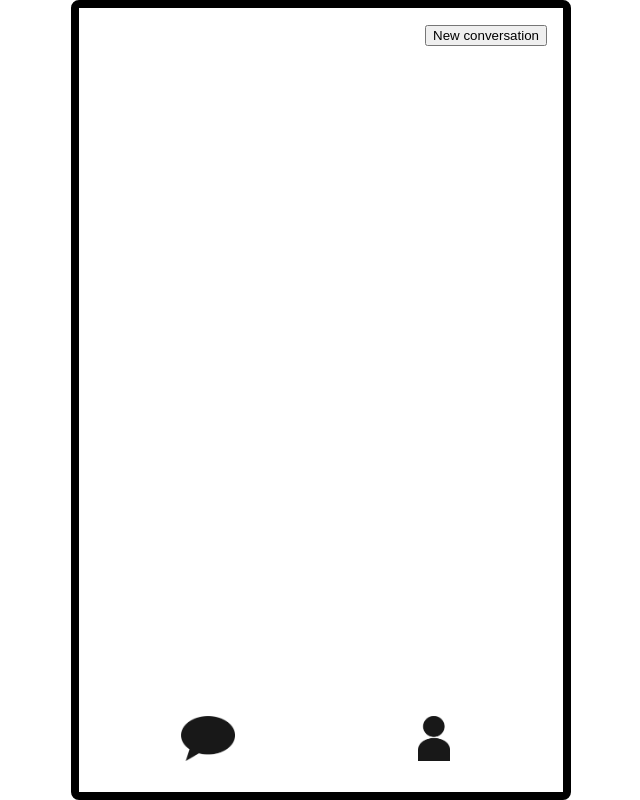
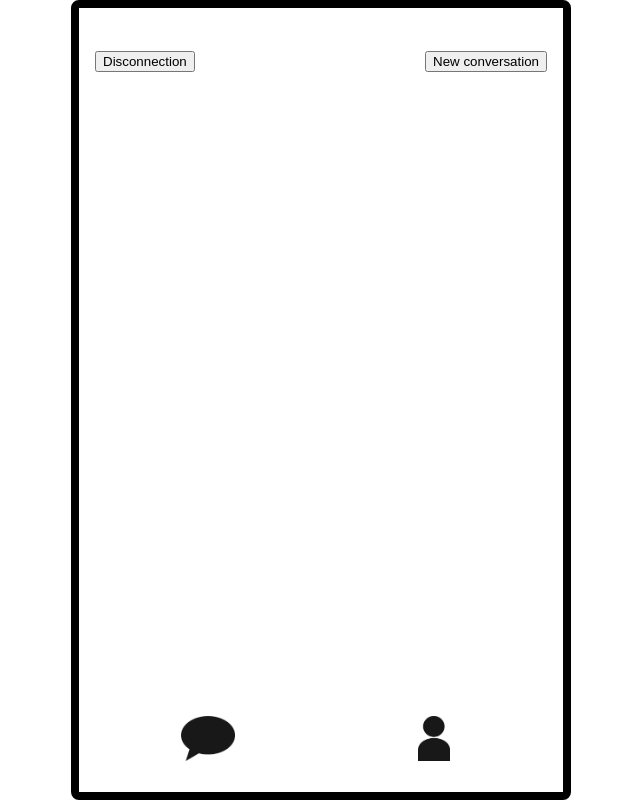
Before and after one commit to lbaud21/Message-app, a React (Create React App) app: page / in a window 1280 px wide. Both pictures are taken after typing "Sample" into the empty fields and a click on the button "Login". Shown: the whole page, without its empty margins (319-959 px from the left). Built offline with nearby package versions, Linux system fonts and the light colour scheme.

Commit message:
Added a disconnection button which clears local storage and reloading the page

```diff
--- a/src/components/NewButton.js
+++ b/src/components/NewButton.js
@@ -3,12 +3,15 @@ import useModal from "../hooks/useModal";
 import Modal from "./Modal";
 import NewContactsModalContent from "./NewContactsModalContent";
 import NewConversationModalContent from "./NewConversationModalContent";
+import { clearStorageAndReload } from "../functions/clearStorageAndReload";
 
 export default function NewButton({ selected, username }) {
   const [open, openModal, closeModal] = useModal();
 
   return (
     <>
+      <button onClick={clearStorageAndReload}>Disconnection</button>
+
       <button onClick={openModal}>
         New {selected === "conversations" ? "conversation" : "contact"}
       </button>
--- /dev/null
+++ b/src/functions/clearStorageAndReload.js
@@ -0,0 +1,4 @@
+export function clearStorageAndReload() {
+  localStorage.clear();
+  document.location.reload();
+}
--- a/src/styles/Navbar.css
+++ b/src/styles/Navbar.css
@@ -9,7 +9,10 @@
 
 .nav-container .new-button {
   height: 10%;
-  text-align: end;
+  display: flex;
+  flex-flow: row nowrap;
+  justify-content: space-between;
+  align-items: center;
 }
 
 .nav-container .navbar-main-content {
```
Also changed, not shown: 2 other files (tests, documents, lock files or other folders).
